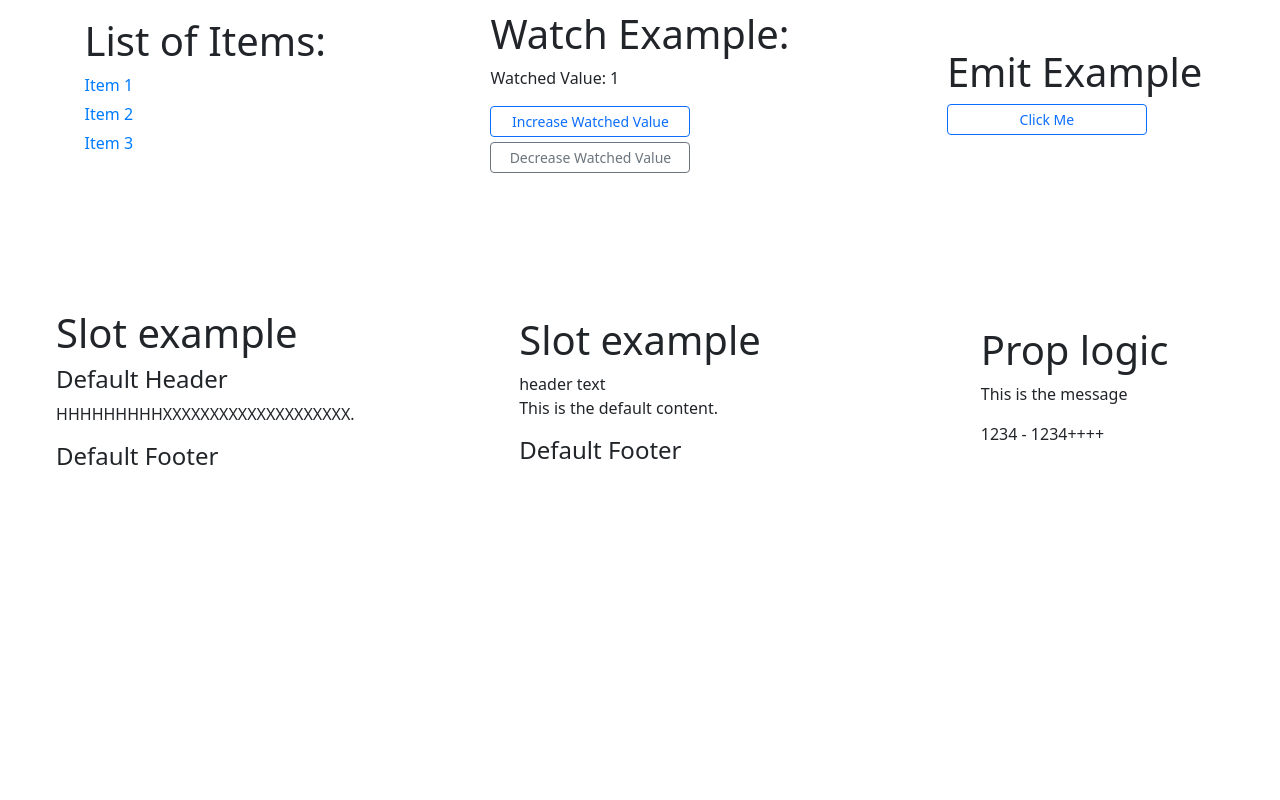
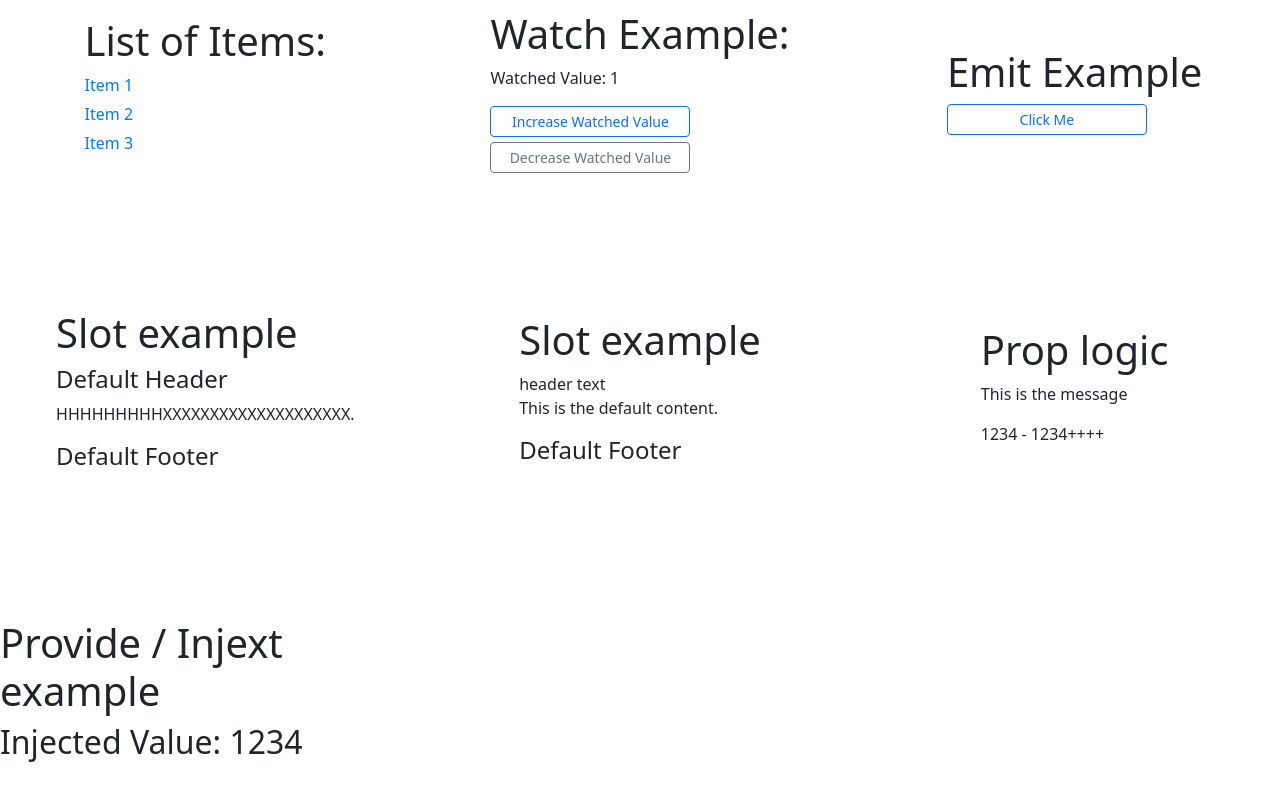
Before and after one commit to magicholic/vue_test_01, a Vue app: page / in a window 1280 px wide. Shown: the part 356-1156 px from the top of the page. Before the commit the page ends 900 px from the top, so only its background shows below. Built offline with nearby package versions, Linux system fonts and the light colour scheme.

Commit message:
code update

```diff
--- a/src/App.vue
+++ b/src/App.vue
@@ -1,5 +1,5 @@
 <script setup>
-import { ref } from 'vue'
+import { provide, ref } from 'vue'
 import CounterLogic from './components/CounterLogic.vue'
 import ColorChangeText from './components/ColorChangeText.vue'
 import ShowHideText from './components/ShowHideText.vue'
@@ -8,6 +8,7 @@ import WatchExample from './components/WatchExample.vue'
 import EmitExample from './components/EmitExample.vue'
 import SlotExample from './components/SlotExample.vue'
 import PropExample from './components/PropExample.vue'
+import FirstComp from './components/FirstComp.vue'
 import 'bootstrap/dist/css/bootstrap.min.css'
 import 'bootstrap/dist/js/bootstrap.bundle.min.js'
 
@@ -16,6 +17,7 @@ const handleClick = () => {
   clickValue.value++
   console.log(`Button clicked ${clickValue.value} times`)
 }
+provide('parentValue', 1234)
 </script>
 
 <template>
@@ -49,6 +51,9 @@ const handleClick = () => {
     <div class="cell col-12 col-md-6 col-lg-4">
       <PropExample msg="1234 - 1234++++" />
     </div>
+    <div class="cell col-12 col-md-6 col-lg-4">
+      <FirstComp />
+    </div>
   </div>
 </template>
 
--- /dev/null
+++ b/src/components/FirstComp.vue
@@ -0,0 +1,11 @@
+<script setup>
+import SecondComp from './SecondComp.vue';
+
+</script>
+
+<template>
+  <div>
+    <h1>Provide / Injext example</h1>
+    <SecondComp />
+  </div>
+</template>
--- /dev/null
+++ b/src/components/SecondComp.vue
@@ -0,0 +1,10 @@
+<script setup>
+import { inject } from 'vue';
+const parentValue = inject('parentValue');
+</script>
+
+<template>
+  <div>
+    <h2>Injected Value: {{ parentValue }}</h2>
+  </div>
+</template>
```
